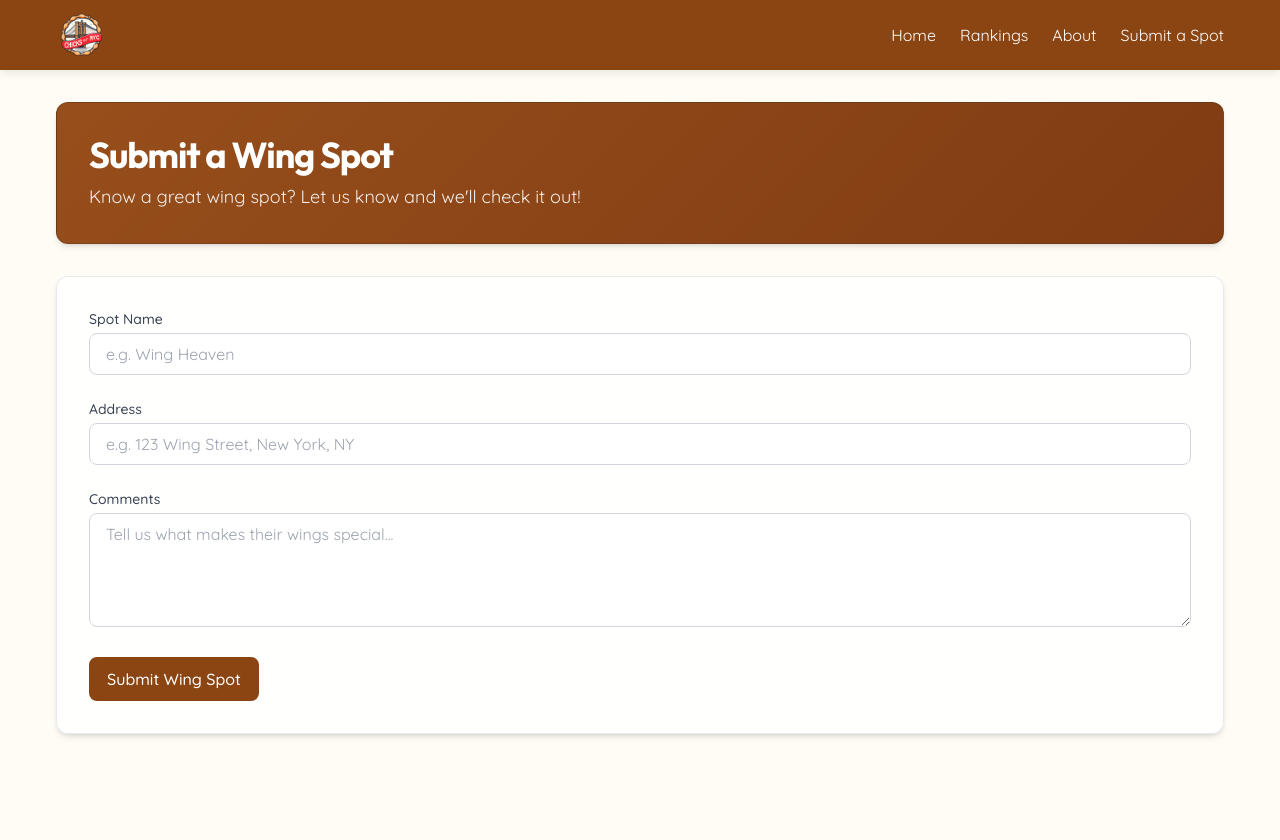
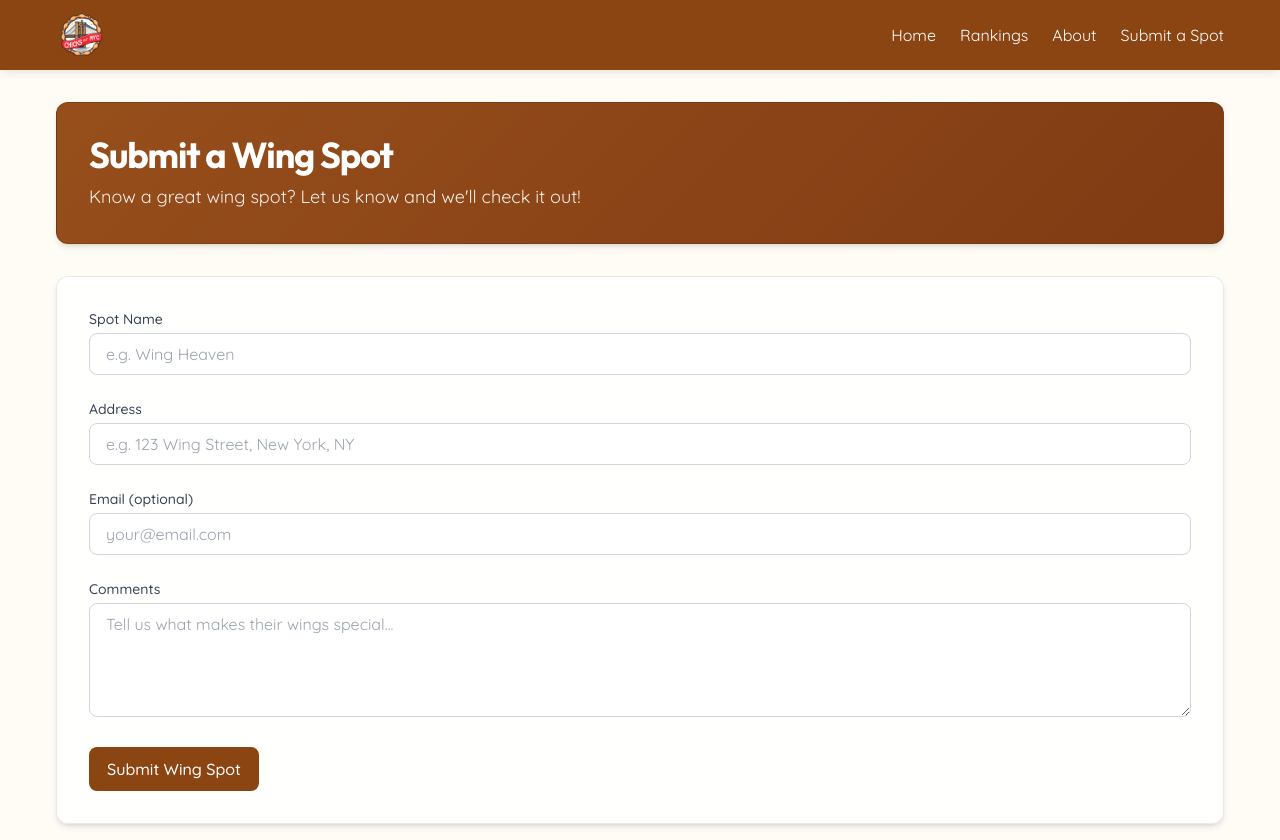
Before and after one commit to jordanblum1/chicksofnyc, a Next.js app: page /submit in a window 1280 px wide. Before the commit the page ends 800 px from the top, so only its background shows below. Built offline with nearby package versions, Linux system fonts and the light colour scheme.

Commit message:
fix submission and add better notification

```diff
--- a/app/submit/page.tsx
+++ b/app/submit/page.tsx
@@ -1,23 +1,25 @@
 'use client';
 import MenuBar from '../components/MenuBar';
 import { useState } from 'react';
+import toast, { Toaster } from 'react-hot-toast';
+import { FontAwesomeIcon } from '@fortawesome/react-fontawesome';
+import { faCheck, faXmark } from '@fortawesome/free-solid-svg-icons';
 
 export default function Submit() {
   const [formData, setFormData] = useState({
-    name: '',
+    placeName: '',
     address: '',
-    comments: ''
+    additionalComments: '',
+    email: ''
   });
   const [isSubmitting, setIsSubmitting] = useState(false);
-  const [submitStatus, setSubmitStatus] = useState<'idle' | 'success' | 'error'>('idle');
 
   const handleSubmit = async (e: React.FormEvent) => {
     e.preventDefault();
     setIsSubmitting(true);
-    setSubmitStatus('idle');
 
     try {
-      const response = await fetch('/api/submit-spot', {
+      const response = await fetch('/api/submit-wing-spot', {
         method: 'POST',
         headers: {
           'Content-Type': 'application/json',
@@ -27,11 +29,33 @@ export default function Submit() {
 
       if (!response.ok) throw new Error('Failed to submit');
 
-      setSubmitStatus('success');
-      setFormData({ name: '', address: '', comments: '' });
+      toast.success(
+        "Thanks for the submission! We'll check it out!",
+        {
+          duration: 5000,
+          icon: <FontAwesomeIcon icon={faCheck} className="text-green-500" />,
+          style: {
+            background: '#10B981',
+            color: 'white',
+            padding: '16px',
+          },
+        }
+      );
+      setFormData({ placeName: '', address: '', additionalComments: '', email: '' });
     } catch (error) {
       console.error('Submit error:', error);
-      setSubmitStatus('error');
+      toast.error(
+        'Something went wrong. Please try again.',
+        {
+          duration: 5000,
+          icon: <FontAwesomeIcon icon={faXmark} className="text-red-500" />,
+          style: {
+            background: '#EF4444',
+            color: 'white',
+            padding: '16px',
+          },
+        }
+      );
     } finally {
       setIsSubmitting(false);
     }
@@ -40,6 +64,13 @@ export default function Submit() {
   return (
     <div className="page-container">
       <MenuBar />
+      <Toaster
+        position="top-center"
+        toastOptions={{
+          className: 'rounded-lg shadow-lg',
+          duration: 5000,
+        }}
+      />
       <div className="content-container fade-in">
         <section className="card page-header p-8 mb-8">
           <div className="relative z-10">
@@ -51,16 +82,16 @@ export default function Submit() {
         <div className="card p-8 slide-up">
           <form onSubmit={handleSubmit} className="space-y-6">
             <div>
-              <label htmlFor="name" className="block text-sm font-medium text-gray-700 mb-1">
+              <label htmlFor="placeName" className="block text-sm font-medium text-gray-700 mb-1">
                 Spot Name
               </label>
               <input
                 type="text"
-                id="name"
+                id="placeName"
                 required
                 className="w-full px-4 py-2 rounded-lg border border-gray-300 focus:ring-2 focus:ring-primary/20 focus:border-primary transition-colors"
-                value={formData.name}
-                onChange={(e) => setFormData(prev => ({ ...prev, name: e.target.value }))}
+                value={formData.placeName}
+                onChange={(e) => setFormData(prev => ({ ...prev, placeName: e.target.value }))}
                 placeholder="e.g. Wing Heaven"
               />
             </div>
@@ -81,15 +112,29 @@ export default function Submit() {
             </div>
 
             <div>
-              <label htmlFor="comments" className="block text-sm font-medium text-gray-700 mb-1">
+              <label htmlFor="email" className="block text-sm font-medium text-gray-700 mb-1">
+                Email (optional)
+              </label>
+              <input
+                type="email"
+                id="email"
+                className="w-full px-4 py-2 rounded-lg border border-gray-300 focus:ring-2 focus:ring-primary/20 focus:border-primary transition-colors"
+                value={formData.email}
+                onChange={(e) => setFormData(prev => ({ ...prev, email: e.target.value }))}
+                placeholder="your@email.com"
+              />
+            </div>
+
+            <div>
+              <label htmlFor="additionalComments" className="block text-sm font-medium text-gray-700 mb-1">
                 Comments
               </label>
               <textarea
-                id="comments"
+                id="additionalComments"
                 rows={4}
                 className="w-full px-4 py-2 rounded-lg border border-gray-300 focus:ring-2 focus:ring-primary/20 focus:border-primary transition-colors"
-                value={formData.comments}
-                onChange={(e) => setFormData(prev => ({ ...prev, comments: e.target.value }))}
+                value={formData.additionalComments}
+                onChange={(e) => setFormData(prev => ({ ...prev, additionalComments: e.target.value }))}
                 placeholder="Tell us what makes their wings special..."
               />
             </div>
@@ -102,13 +147,6 @@ export default function Submit() {
               >
                 {isSubmitting ? 'Submitting...' : 'Submit Wing Spot'}
               </button>
-
-              {submitStatus === 'success' && (
-                <p className="text-green-600">Thanks for the submission! We'll check it out!</p>
-              )}
-              {submitStatus === 'error' && (
-                <p className="text-red-500">Something went wrong. Please try again.</p>
-              )}
             </div>
           </form>
         </div>
```
